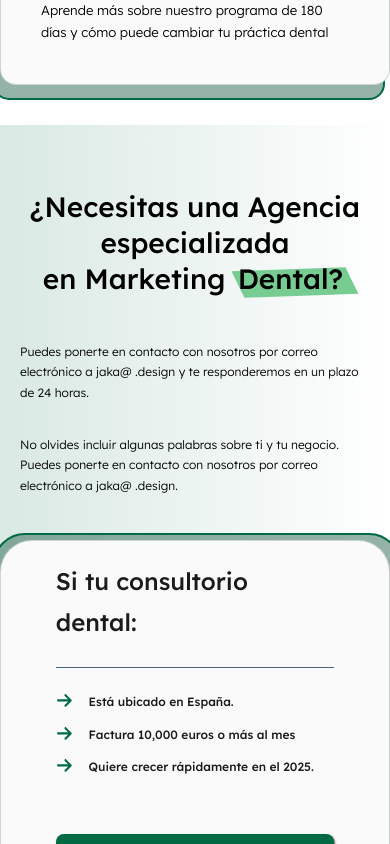
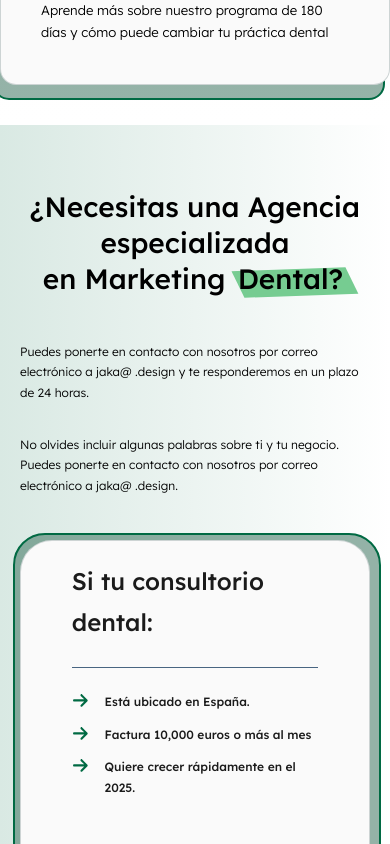
Before and after one commit to souther1407/client-agencia-marketing, a React (Vite) app: page / in a window 390 px wide. Shown: the part 4940-5784 px from the top of the page. Built offline with nearby package versions, Linux system fonts and the light colour scheme; no server answers.

Commit message:
cambios 66

```diff
--- a/src/pages/LandingPage/styles.module.css
+++ b/src/pages/LandingPage/styles.module.css
@@ -872,14 +872,12 @@ body:has(.popupContainer) {
   .spainLocation {
     flex-direction: column;
     align-items: flex-start;
-    padding: 64px 0;
+    padding: 64px 20px;
   }
   .spainLocation > :first-child {
-    padding: 0 20px;
   }
   .spainLocation__desc {
     width: 100%;
-    padding: 0 20px;
   }
   .spainLocation__card {
     width: 100%;
```
